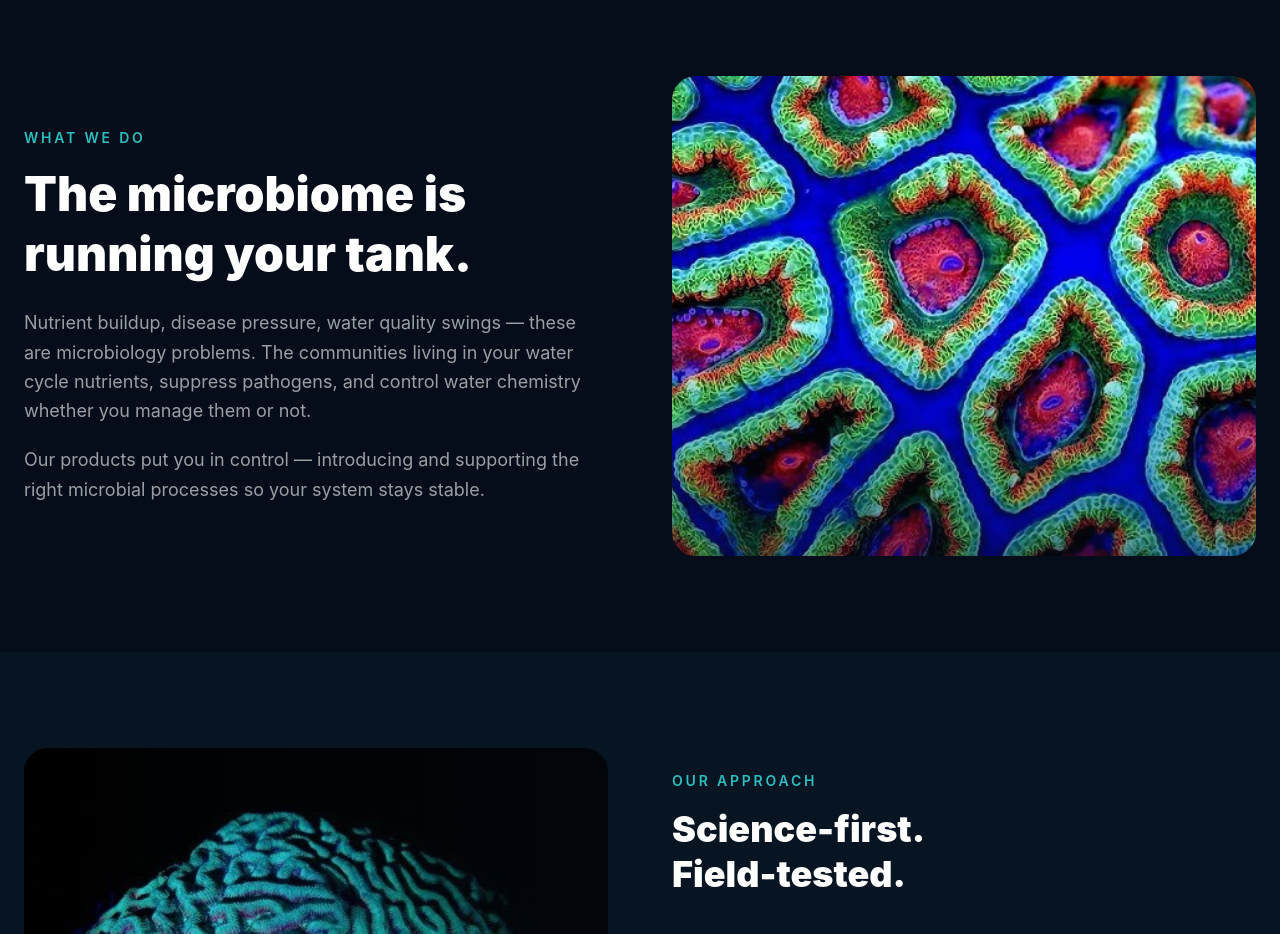
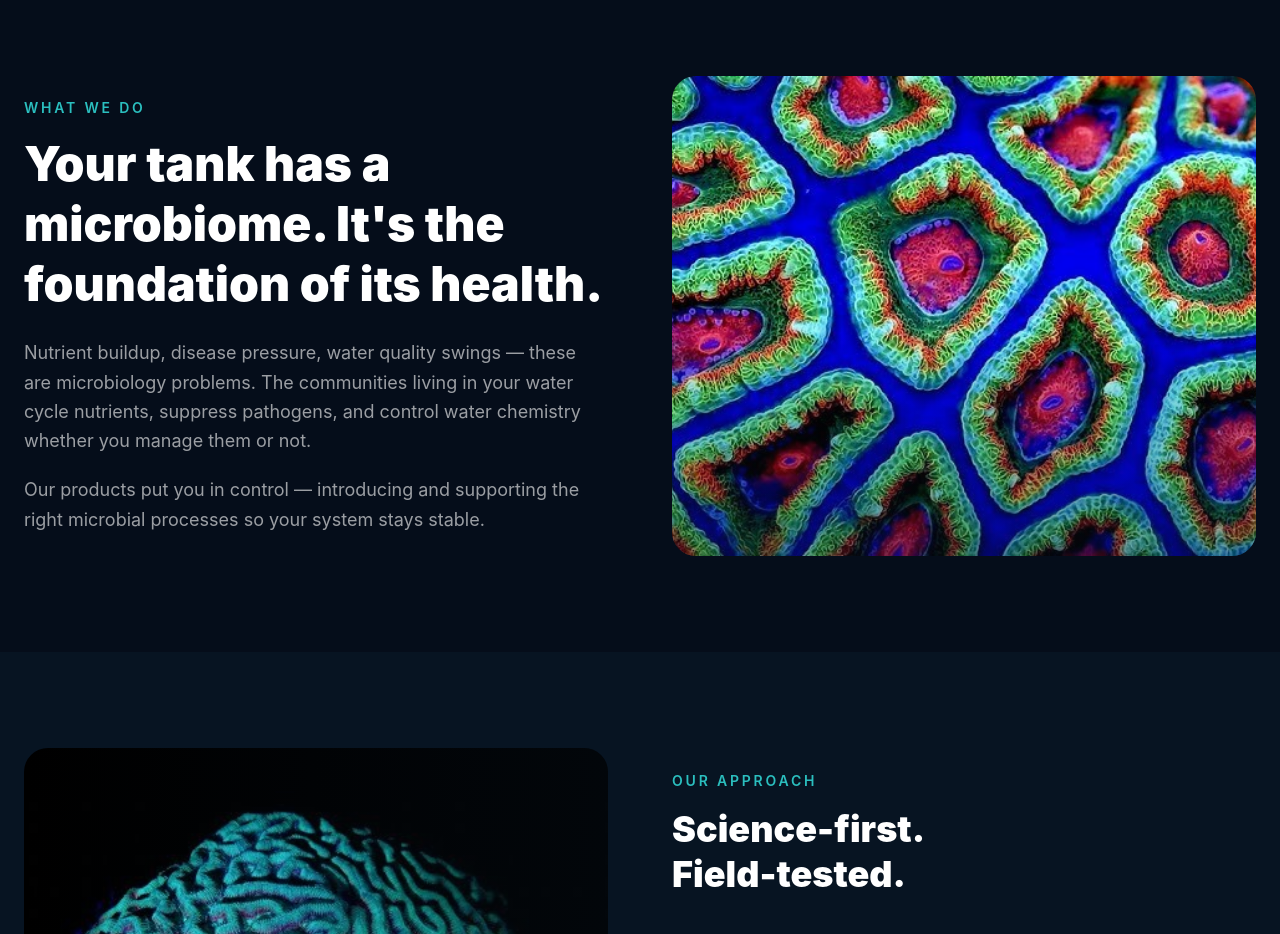
Before and after one commit to Microbial-Marine/microbial-marine-website, a Next.js app: page / in a window 1280 px wide. Shown: the part 820-1754 px from the top of the page. Built offline with nearby package versions, Linux system fonts and the light colour scheme.

Commit message:
Update homepage section heading per Krista's feedback
Co-Authored-By: Claude Sonnet 4.6 <noreply@anthropic.com>

```diff
--- a/app/page.tsx
+++ b/app/page.tsx
@@ -58,7 +58,7 @@ export default function Home() {
             <div>
               <p className="text-teal text-sm font-semibold tracking-[0.2em] uppercase mb-4">What We Do</p>
               <h2 className="text-4xl md:text-5xl font-black leading-tight mb-6">
-                The microbiome is running your tank.
+                Your tank has a microbiome. It&apos;s the foundation of its health.
               </h2>
               <p className="text-white/60 text-lg leading-relaxed mb-5">
                 Nutrient buildup, disease pressure, water quality swings — these are microbiology problems.
```
